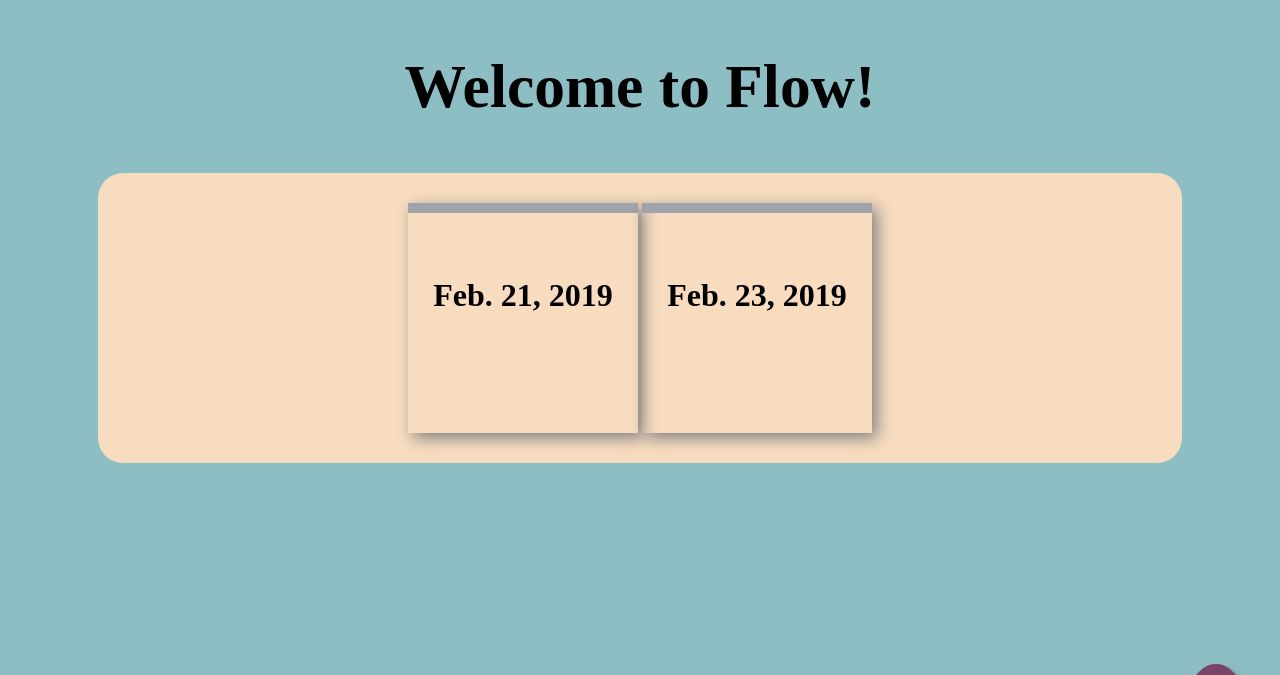
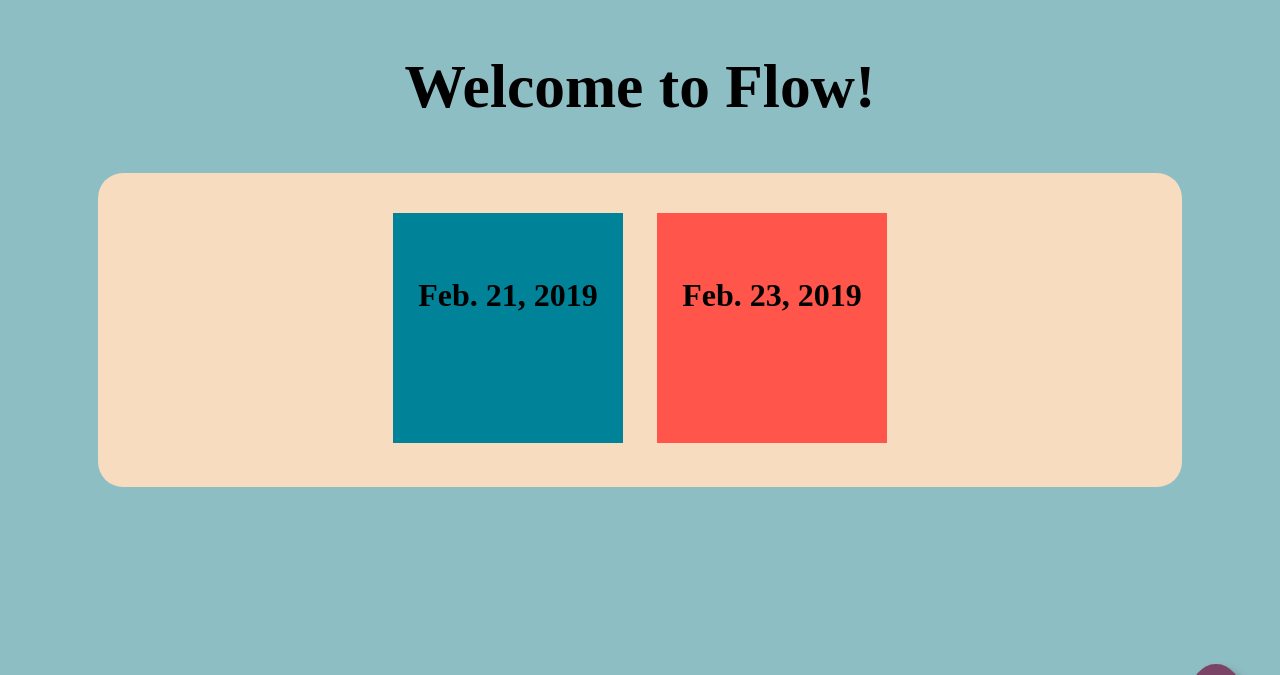
Before and after one commit to bluehacks2019/Team-Beef-Shawarma, a Django app: page / in a window 1280 px wide. Shown: the top 675 px of the page. Run offline with Django 3.2, Linux system fonts and the light colour scheme; data comes from the database, SQL or seed files in the repository; both versions use the stored data as it was after the commit; some web fonts are replaced.

Commit message:
fixed stuff

```diff
--- a/journal/planner/static/homePage.css
+++ b/journal/planner/static/homePage.css
@@ -47,6 +47,9 @@ body {
 
 #parent {
 	margin: 10px 15px 10px 15px;
+	width: 230px;
+	height: 230px;
+	overflow: hidden;
 }
 
 .plan {
--- a/journal/template/homePage.html
+++ b/journal/template/homePage.html
@@ -37,10 +37,9 @@
 		<!-- end of modal code-->
 		<div class="plan-card-area">
 			{% for day in day_list %}
-			<div style="display: inline-block;">
+			<div style="display: inline-block;" id="parent">
 				<a href="{{day.day_made|date:'Y-m-d'}}">
 					<div id="plan-card" class="plan">
-						<div class="plan-card-area-header"></div>
 						<div class="plan-card-day-text"><p>{{day.day_made}}</p></div><br>
 					</div>
 				</a>
```
Also changed, not shown: journal/db.sqlite3.
